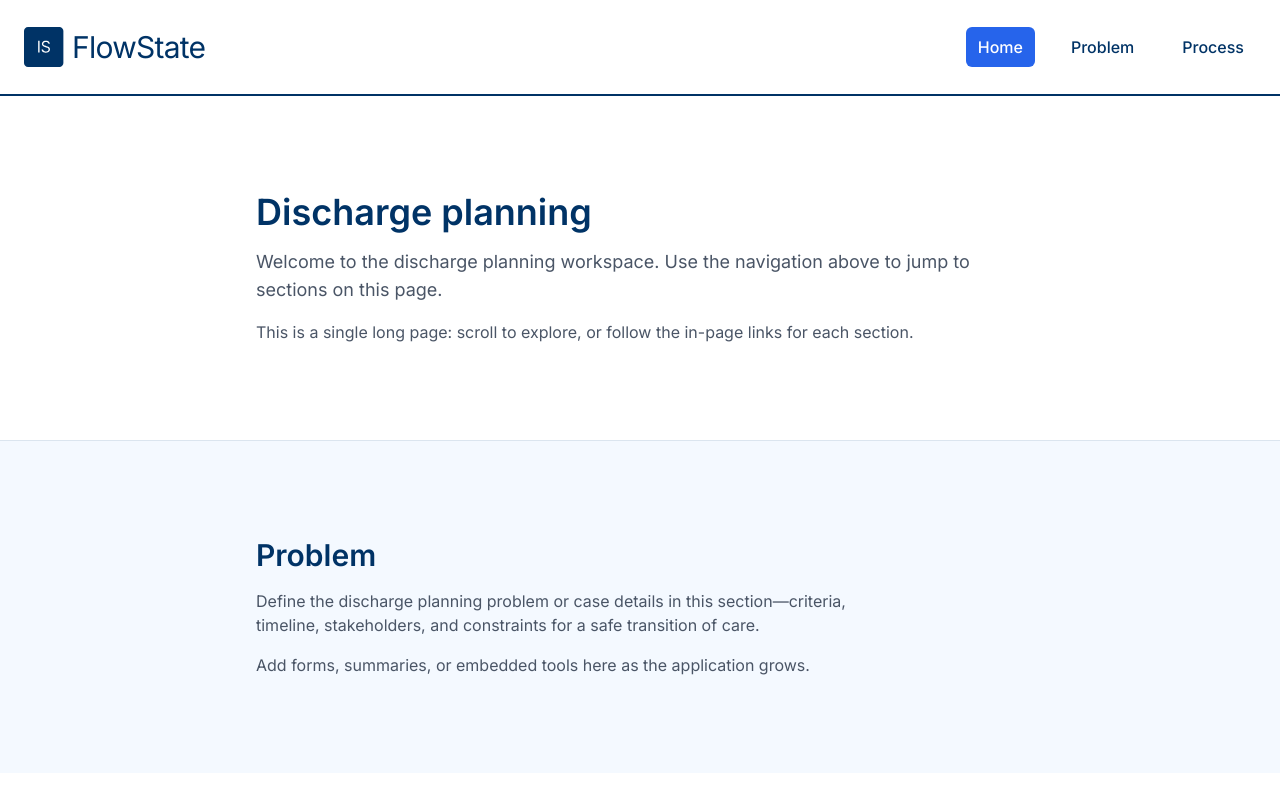
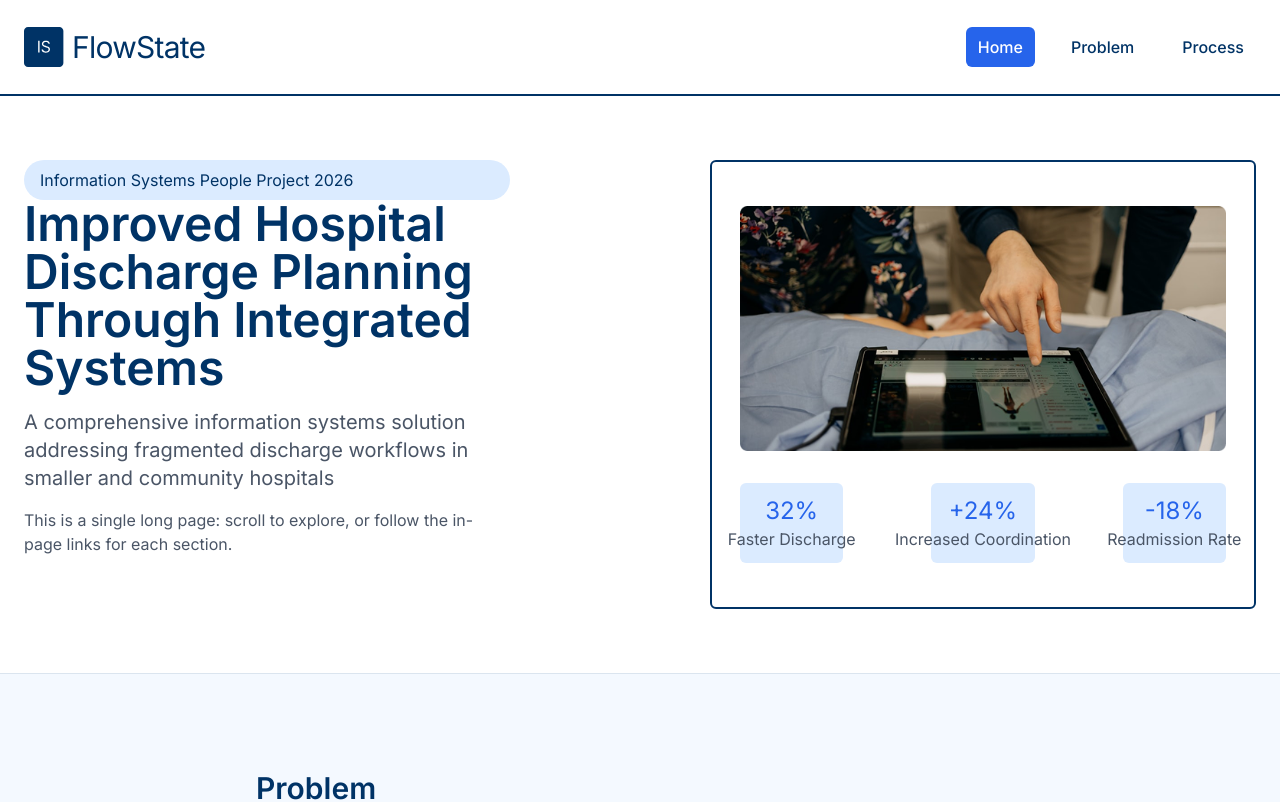
Before and after one commit to maybe-yiyi/67250_peopleproject, a SvelteKit app: page / in a window 1280 px wide. Shown: the top 802 px of the page. Built offline with nearby package versions, Linux system fonts and the light colour scheme.

Commit message:
feat: expanded home section

```diff
--- a/src/lib/stores/activeSection.ts
+++ b/src/lib/stores/activeSection.ts
@@ -7,7 +7,5 @@ export const activeSectionId = writable<LandingSectionId>('home');
 
 export function parseLandingSectionHash(hash: string): LandingSectionId {
 	const id = hash === '' || hash === '#' ? 'home' : hash.replace(/^#/, '');
-	return LANDING_SECTION_IDS.includes(id as LandingSectionId)
-		? (id as LandingSectionId)
-		: 'home';
+	return LANDING_SECTION_IDS.includes(id as LandingSectionId) ? (id as LandingSectionId) : 'home';
 }
--- a/src/routes/+page.svelte
+++ b/src/routes/+page.svelte
@@ -1,27 +1,46 @@
 <script lang="ts">
 	import SectionScrollSpy from '$lib/components/SectionScrollSpy.svelte';
+	import HomeImage from '$lib/assets/HomeImage.png';
 </script>
 
 <SectionScrollSpy />
 
 <main class="flex flex-col">
-	<section
-		id="home"
-		class="scroll-mt-28 px-6 py-16 md:py-24"
-		aria-labelledby="home-heading"
-	>
-		<div class="mx-auto max-w-3xl">
-			<h1 id="home-heading" class="text-3xl font-semibold text-navy md:text-4xl">
-				Discharge planning
+	<section id="home" class="scroll-mt-28 px-6 py-16" aria-labelledby="home-heading">
+		<div class="flex flex-row justify-between gap-50">
+			<div class="flex-1">
+				<div class="text-navy bg-sky rounded-3xl px-4 py-2">
+					Information Systems People Project 2026
+				</div>
+				<h1 id="home-heading" class="text-5xl font-semibold text-navy">
+					Improved Hospital Discharge Planning Through Integrated Systems
 				</h1>
-			<p class="mt-4 text-lg text-gray">
-				Welcome to the discharge planning workspace. Use the navigation above to jump to sections on
-				this page.
+				<p class="mt-4 text-xl text-gray">
+					A comprehensive information systems solution addressing fragmented discharge workflows in
+					smaller and community hospitals
 				</p>
 				<p class="mt-4 text-gray">
 					This is a single long page: scroll to explore, or follow the in-page links for each
 					section.
 				</p>
+			</div>
+			<div class="rounded-md border-navy border-2 py-11 px-7 flex-1">
+				<img src={HomeImage} alt="People using product" class="h-auto w-full" />
+				<div class="grid grid-cols-3 mt-8 gap-22">
+					<div class="rounded-md bg-sky flex flex-col items-center p-3 w-full">
+						<span class="text-blue text-2xl">32%</span>
+						<span class="text-gray min-w-max whitespace-nowrap">Faster Discharge</span>
+					</div>
+					<div class="rounded-md bg-sky flex flex-col items-center p-3 w-full">
+						<span class="text-blue text-2xl">+24%</span>
+						<span class="text-gray min-w-max whitespace-nowrap">Increased Coordination</span>
+					</div>
+					<div class="rounded-md bg-sky flex flex-col items-center p-3 w-full">
+						<span class="text-blue text-2xl">-18%</span>
+						<span class="text-gray min-w-max whitespace-nowrap">Readmission Rate</span>
+					</div>
+				</div>
+			</div>
 		</div>
 	</section>
 
@@ -46,8 +65,8 @@
 		<div class="mx-auto max-w-3xl">
 			<h2 id="process-heading" class="text-2xl font-semibold text-navy md:text-3xl">Process</h2>
 			<p class="mt-4 max-w-prose text-gray">
-				Placeholder section to add vertical space and demonstrate smooth scrolling between
-				anchors. Replace with your real workflow steps, checklists, or documentation.
+				Placeholder section to add vertical space and demonstrate smooth scrolling between anchors.
+				Replace with your real workflow steps, checklists, or documentation.
 			</p>
 			<ul class="mt-6 list-inside list-disc space-y-2 text-gray">
 				<li>Assessment and eligibility</li>
```
Also changed, not shown: src/lib/assets/HomeImage.png (added). Lines whose indentation alone changed are shown as unchanged.
